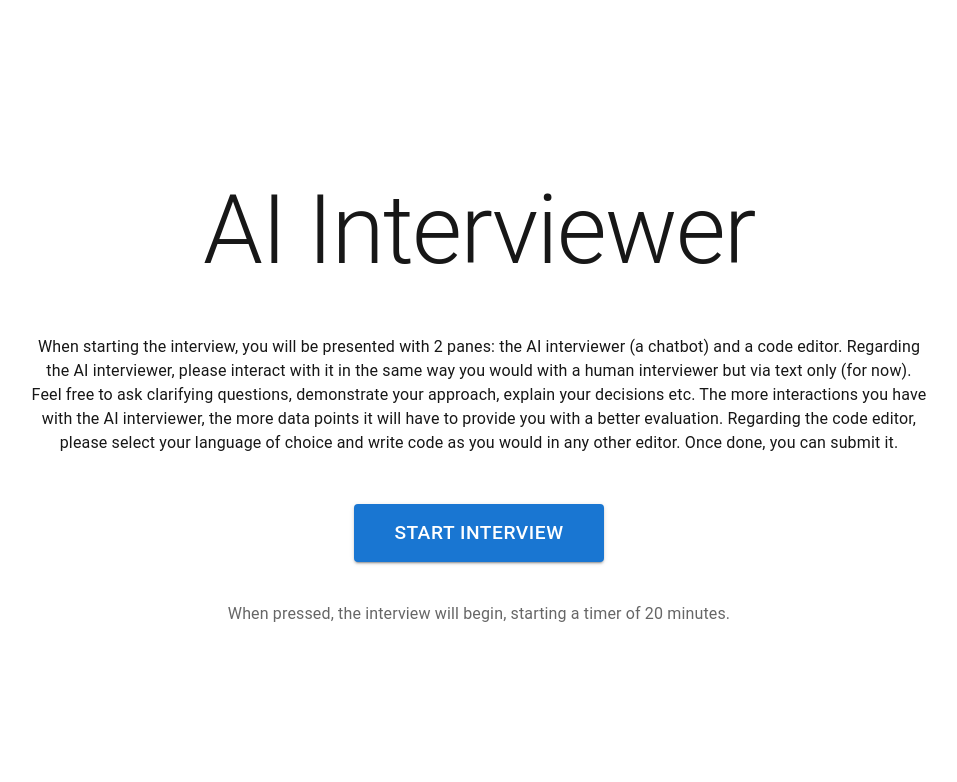
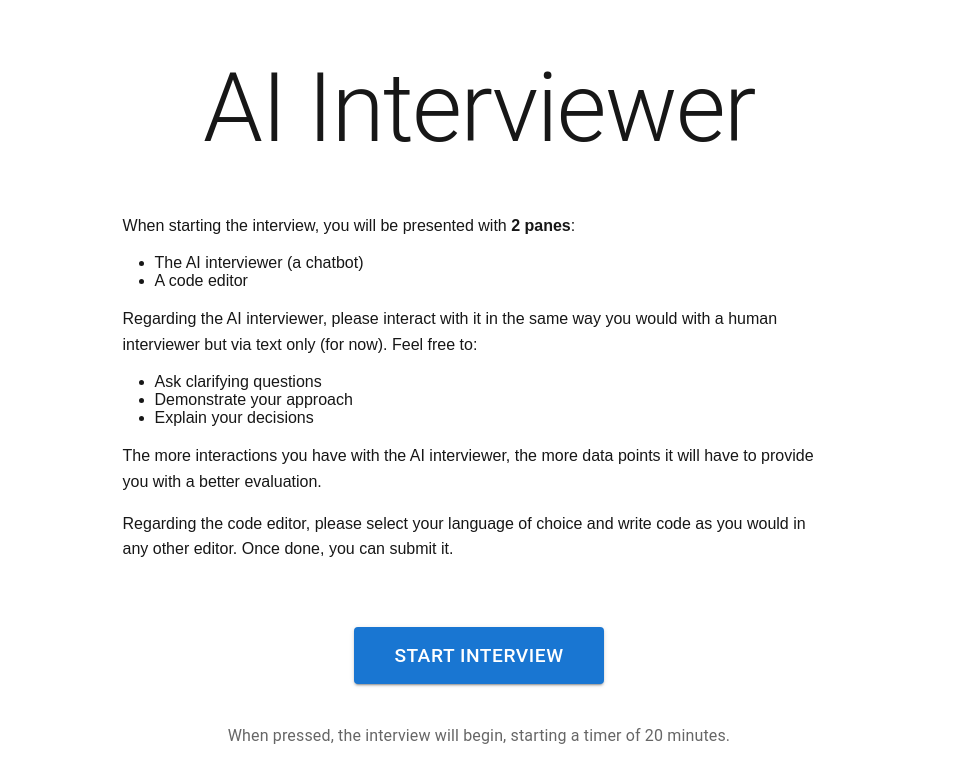
Before and after one commit to gabrielchuv/ai-interviewer, a Next.js app: page / in a window 1280 px wide. Shown: the top 782 px of the page, without its empty margins (161-1118 px from the left). Built offline with nearby package versions, Linux system fonts and the light colour scheme.

Commit message:
Add markdown to welcome text

```diff
--- a/app/page.tsx
+++ b/app/page.tsx
@@ -1,7 +1,21 @@
-"use client";
-
 import { Box, Button, Typography } from "@mui/material";
 import Link from "next/link";
+import ReactMarkdown from 'react-markdown';
+
+const welcomeText = `
+When starting the interview, you will be presented with **2 panes**:
+- The AI interviewer (a chatbot)
+- A code editor
+
+Regarding the AI interviewer, please interact with it in the same way you would with a human interviewer but via text only (for now). Feel free to:
+- Ask clarifying questions
+- Demonstrate your approach
+- Explain your decisions
+
+The more interactions you have with the AI interviewer, the more data points it will have to provide you with a better evaluation.
+
+Regarding the code editor, please select your language of choice and write code as you would in any other editor. Once done, you can submit it.
+`;
 
 export default function Home() {
   return (
@@ -20,26 +34,22 @@ export default function Home() {
         sx={{ height: "100vh", gap: 3 }}
       >
         <Typography variant="h1">AI Interviewer</Typography>
-        <Typography
-          style={{
-            paddingTop: "25px",
-            paddingBottom: "25px",
-            textAlign: "center",
-            paddingLeft: "15%",
-            paddingRight: "15%",
+        <Box
+          sx={{
+            padding: "25px 15%",
+            textAlign: "left",
+            '& p': {
+              marginBottom: '1em',
+              lineHeight: '1.6'
+            },
+            '& ul': {
+              marginBottom: '1em',
+              paddingLeft: '2em'
+            }
           }}
         >
-          When starting the interview, you will be presented with 2 panes: the
-          AI interviewer (a chatbot) and a code editor. Regarding the AI
-          interviewer, please interact with it in the same way you would with a
-          human interviewer but via text only (for now). Feel free to ask
-          clarifying questions, demonstrate your approach, explain your
-          decisions etc. The more interactions you have with the AI interviewer,
-          the more data points it will have to provide you with a better
-          evaluation. Regarding the code editor, please select your language of
-          choice and write code as you would in any other editor. Once done,
-          you can submit it.
-        </Typography>
+          <ReactMarkdown>{welcomeText}</ReactMarkdown>
+        </Box>
         <Link href="/interview" style={{ textDecoration: "none" }}>
           <Button
             variant="contained"
--- a/package.json
+++ b/package.json
@@ -18,7 +18,8 @@
     "openai": "^4.77.0",
     "react": "^19.0.0",
     "react-dom": "^19.0.0",
-    "react-icons": "^5.4.0"
+    "react-icons": "^5.4.0",
+    "react-markdown": "^9.0.1"
   },
   "devDependencies": {
     "@eslint/eslintrc": "^3",
```
Also changed, not shown: 1 other file (tests, documents, lock files or other folders).
